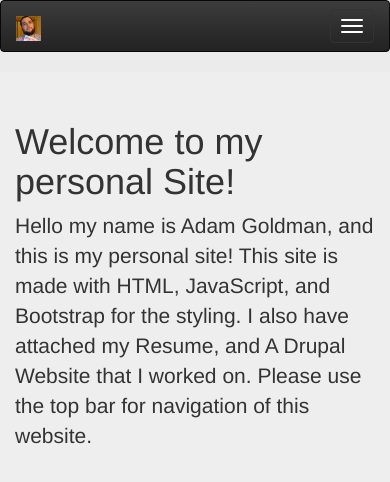
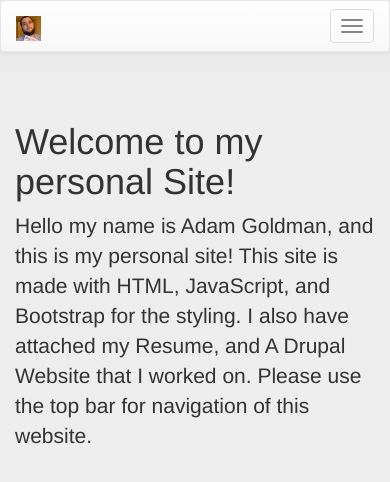
Before and after one commit to Adam-Goldman/homer4hire247.github.io, a plain HTML site: page index.html in a window 390 px wide. Drawn offline with nearby package versions, Linux system fonts and the light colour scheme.

Commit message:
fixed navbar

```diff
--- a/header.html
+++ b/header.html
@@ -1,14 +1,14 @@
-<nav class="navbar navbar-inverse">
+      		<nav class="navbar navbar-default">
   			<div class="container-fluid">
     				<!-- Brand and toggle get grouped for better mobile display -->
     				<div class="navbar-header">
-      					<button type="button" class="navbar-toggle collapsed" data-toggle="collapse" data-target="#bs-example-navbar-collapse-1" aria-expanded="false" aria-controls="navbar">
+      					<button type="button" class="navbar-toggle collapsed" data-toggle="collapse" data-target="#bs-example-navbar-collapse-1" aria-expanded="false">
         					<span class="sr-only">Toggle navigation</span>
         					<span class="icon-bar"></span>
         					<span class="icon-bar"></span>
         					<span class="icon-bar"></span>
       					</button>
-      					<a class="navbar-brand" href="index.html">
+					<a class="navbar-brand" href="index.html">
 						<img alt="Brand" src="images/profilepic.jpg" width="25px" hight="25px">
 					</a>
     				</div>
@@ -16,9 +16,9 @@
     				<!-- Collect the nav links, forms, and other content for toggling -->
     				<div class="collapse navbar-collapse" id="bs-example-navbar-collapse-1">
       					<ul class="nav navbar-nav">
-        					<li><a href="resume.html">Resume</a></li>
+						<li><a href="resume.html">Resume</a></li>
         					<li><a href="links.html">Links</a></li>
-      					</ul>
+					</ul>
     				</div><!-- /.navbar-collapse -->
   			</div><!-- /.container-fluid -->
 		</nav>
```
